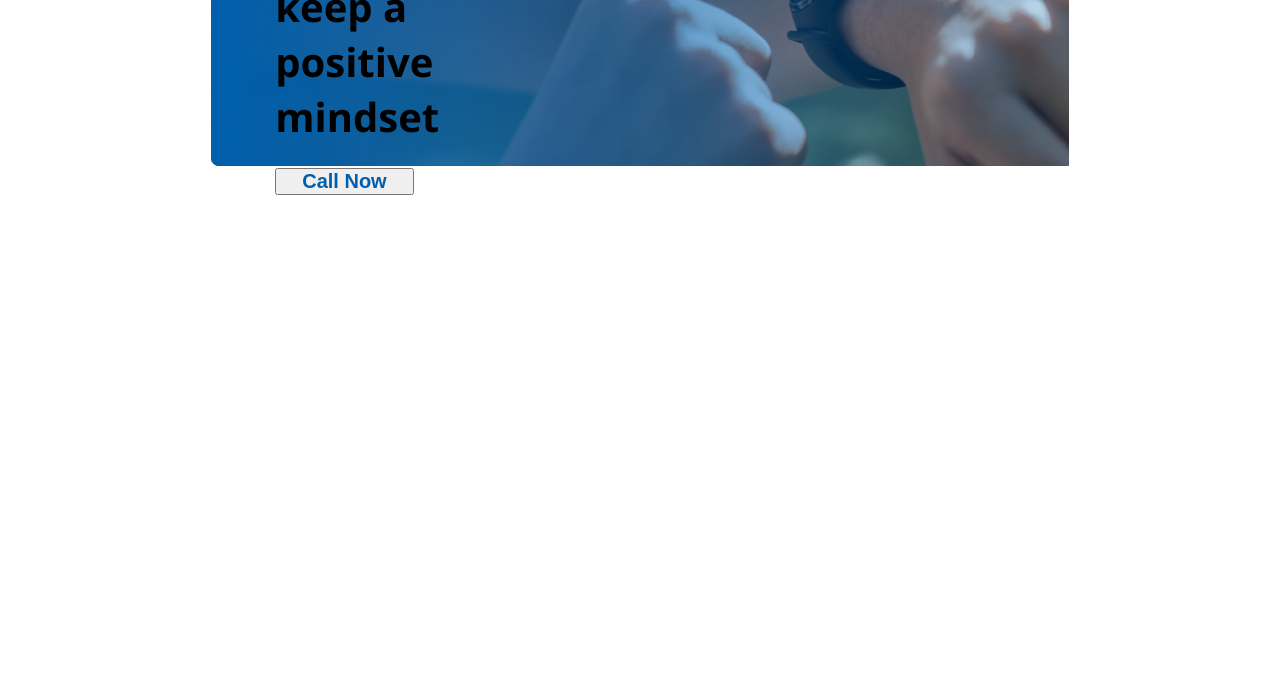
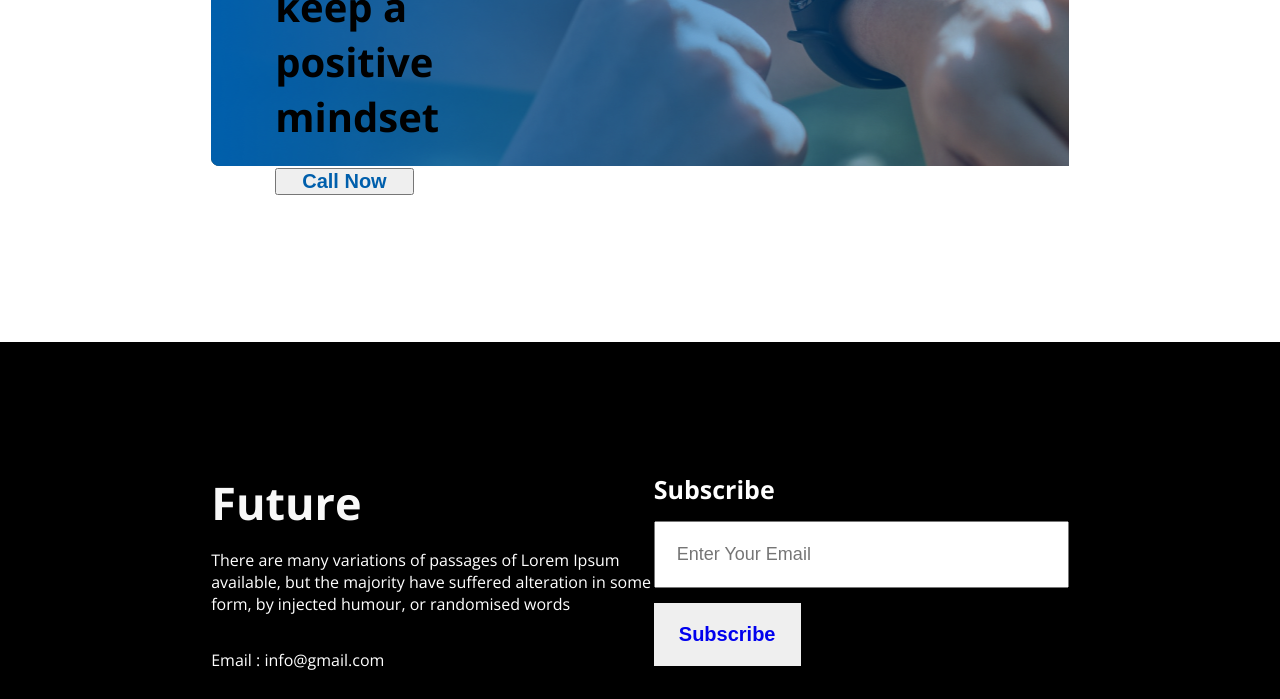
Before and after one commit to onexdhar2/new-year, a plain HTML site: page index.html in a window 1280 px wide. Shown: the part 3029-3728 px from the top of the page. Before the commit the page ends 3371 px from the top, so only its background shows below. Drawn offline with nearby package versions, Linux system fonts and the light colour scheme.

Commit message:
final commit

```diff
--- a/index.html
+++ b/index.html
@@ -102,5 +102,27 @@
         </div>
       </div>
     </section>
+
+    <footer id="footer">
+      <div class="footer-container">
+        <div class="social">
+          <h3>Future</h3>
+          <p>
+            There are many variations of passages of Lorem Ipsum available, but
+            the majority have suffered alteration in some form, by injected
+            humour, or randomised words
+          </p>
+          <p>Email : info@gmail.com</p>
+          <div class="icon">
+            <img src="./images/twitter.png" alt=""><img src="./images/fb.png" alt=""><img src="./images/youtube.png" alt="">
+          </div>
+        </div>
+        <div class="email">
+          <h4>Subscribe</h4>
+          <input type="email" placeholder="Enter Your Email">
+          <button class="btn"><a href="#">Subscribe</a></button>
+        </div>
+      </div>
+    </footer>
   </body>
 </html>
--- a/style.css
+++ b/style.css
@@ -88,6 +88,7 @@ a {
   font-size: 40px;
   font-weight: bold;
   margin-bottom: 50px;
+  text-align: center;
 }
 .plans-container .plans-card {
   display: flex;
@@ -114,3 +115,43 @@ a {
   font-weight: bold;
   margin-bottom: 24px;
 }
+/* footer */
+#footer{
+  background-color: black;
+  color: white;
+  padding: 130px 0;
+}
+.footer-container{
+  width: 67%;
+  max-width: 1140px;
+  margin: 0 auto;
+  display: flex;
+  justify-content: space-between;
+}
+.footer-container .social{
+  max-width: 485px;
+}
+ .social h3{
+  font-size: 45px;
+  font-weight: bold;
+  color: #F8F8F8;
+  margin-bottom: 16px;
+ }
+.social p{
+  font-size: 16px;
+  margin-bottom: 34px;
+}
+.icon img{
+  padding-right: 15px;
+}
+.email h4{
+  font-size: 25px;
+  font-weight: 700px;
+}
+.email input{
+  display: block;
+  margin-top: 15px;
+  margin-bottom: 15px;
+  padding: 21px 158px 21px 21px;
+  font-size: 18px;
+}
```
